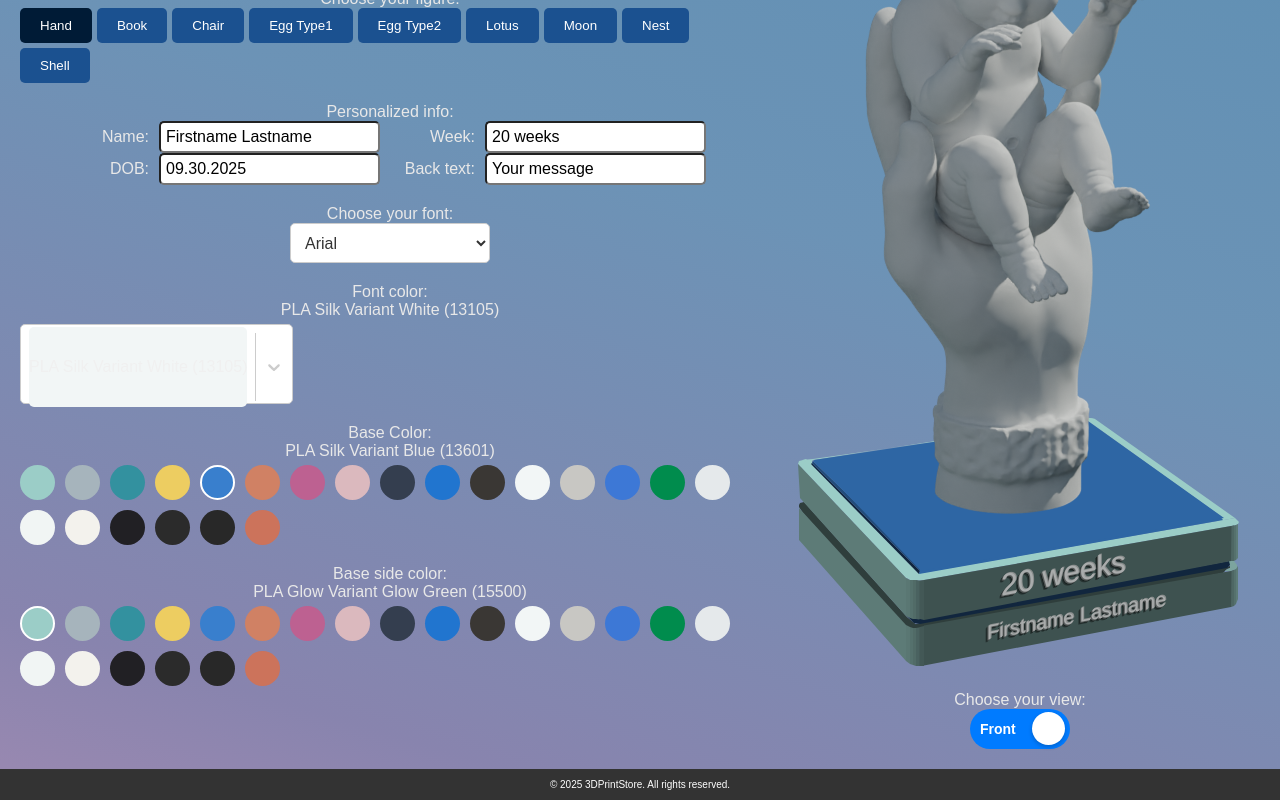
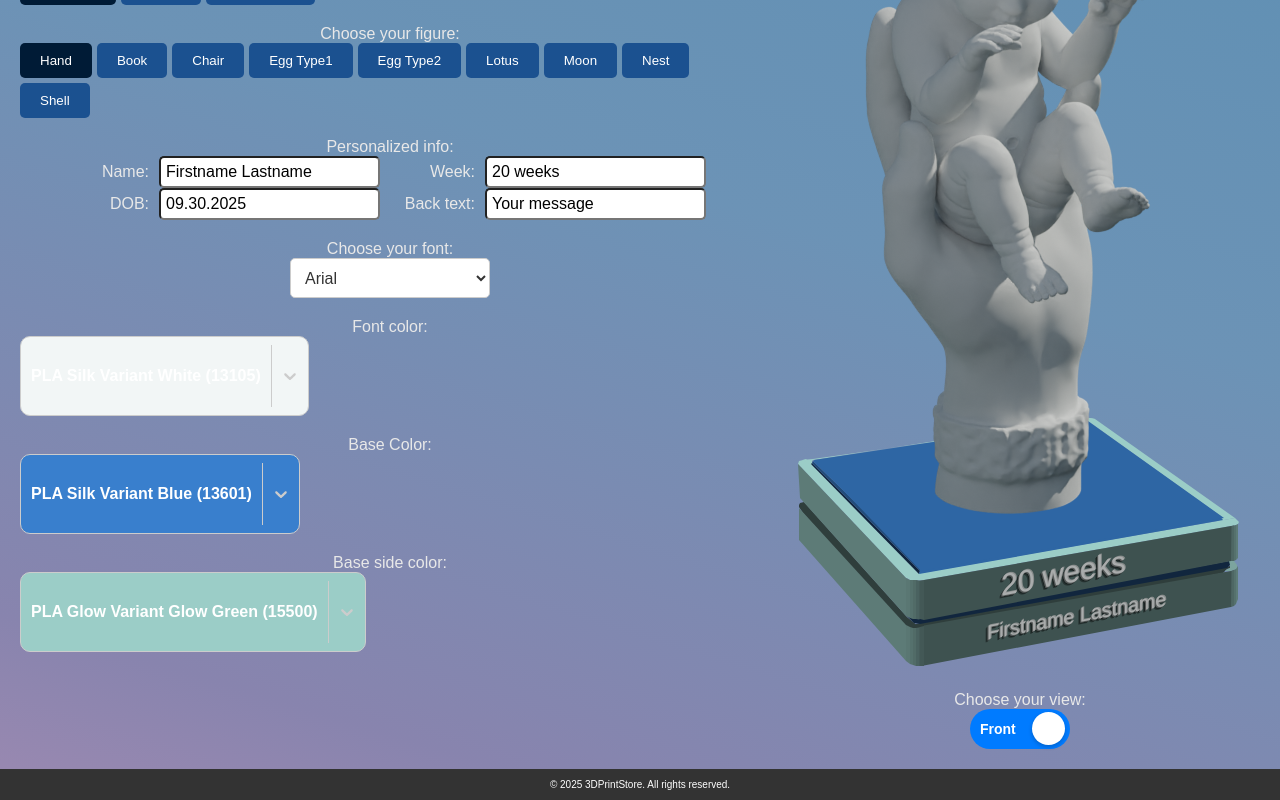
Before and after one commit to lucasliu2019/next_printstore, a Next.js app: page /baby3d in a window 1280 px wide. Shown: the part 353-1153 px from the top of the page. Built offline with nearby package versions, Linux system fonts and the light colour scheme.

Commit message:
update color selection

```diff
--- a/src/app/baby3d/page.tsx
+++ b/src/app/baby3d/page.tsx
@@ -354,9 +354,9 @@ export default function About() {
 
           <fieldset className={`${styles.fieldset} ${styles.fieldset_fontC}`}>
             <legend className={styles.fieldset_legend}>Font color:</legend>
-            <p className={styles.fieldset_display}>{colors[fontColor].name}</p>
-
-            {isSmallScreen ? (
+            {/* <p className={styles.fieldset_display}>{colors[fontColor].name}</p> */}
+
+            {isSmallScreen ? (/*  */
               // Render a dropdown selector for small screens
               <Select
                 options={colorOptions}
@@ -401,41 +401,37 @@ export default function About() {
               // Render buttons for larger screens
               <Select
                 options={colorOptions}
-                value={colorOptions[fontColor]}
+                value={colorOptions[fontColor]} // Display the selected color
                 onChange={(selectedOption) => {
                   if (selectedOption) {
-                    setFontColor(selectedOption.value);
+                    setFontColor(selectedOption.value); // Update the selected color
                   }
                 }}
                 menuPlacement="top" // Open the dropdown menu upward
                 isSearchable={false} // Disable typing in the dropdown
                 styles={{
+                  control: (provided) => ({
+                    ...provided,
+                    height: "80px", // Set the height of the dropdown
+                    width: "100%", // Set the width of the dropdown
+                    borderRadius: "10px", // Add rounded corners
+                    display: "flex",
+                    alignItems: "center", // Center align the content
+                    backgroundColor: colorOptions[fontColor].color, // Set the background color to the selected color
+                    color: "white", // Set the text color
+                    fontWeight: "bold", // Make the text bold
+                  }),
+                  singleValue: (provided) => ({
+                    ...provided,
+                    color: "white", // Set the text color for the selected value
+                  }),
                   option: (provided, state) => ({
                     ...provided,
-                    backgroundColor: state.data.color,
-                    color: "black",
+                    backgroundColor: state.data.color, // Set the background color for each option
+                    color: "black", // Set the text color
                     whiteSpace: "nowrap", // Prevent text wrapping
                     overflow: "hidden", // Hide overflowing content
                     textOverflow: "ellipsis", // Add ellipsis for overflowing text
-                  }),
-                  singleValue: (provided, state) => ({
-                    ...provided,
-                    display: "flex", // Use flexbox for alignment
-                    alignItems: "center", // Center align the content
-                    backgroundColor: state.data.color, // Set the background color
-                    color: "rgb(240, 240, 240)", // Set the text color
-                    borderRadius: "5px", // Add rounded corners
-                    height: "80px", /* Set the height */
-                    padding: "0px", // Remove padding for better alignment
-                    margin: "0px", // Remove margin for better alignment
-                  }),
-                  control: (provided) => ({
-                    ...provided,
-                    height: "80px", /* Set the height */
-                    width: "100%", // Set the width of the dropdown
-                    borderRadius: "5px",
-                    padding: "0px", // Remove padding for better alignment
-                    margin: "0px", // Remove margin for better alignment
                   }),
                   menu: (provided) => ({
                     ...provided,
@@ -469,7 +465,7 @@ export default function About() {
 
           <fieldset className={`${styles.fieldset} ${styles.fieldset_baseC}`}>
             <legend className={styles.fieldset_legend}>Base Color:</legend>
-            <p className={styles.fieldset_display}>{colors[baseColor].name}</p>
+            {/* <p className={styles.fieldset_display}>{colors[baseColor].name}</p> */}
 
             {isSmallScreen ? (
               // Render a dropdown selector for small screens
@@ -514,29 +510,70 @@ export default function About() {
               />
             ) : (
               // Render buttons for larger screens
-              <div className={styles.color_selection}>
-                {colors.map((color, index) => (
-                  <button
-                    key={index}
-                    type="button"
-                    className={styles.color_button}
-                    style={{
-                      backgroundColor: color.value,
-                      border: baseColor === index ? "2px solid white" : "none",
-                    }}
-                    onClick={() => {
-                      setBaseColor(index);
-                    }} // Update base_polygon color
-                    title={color.name} // Tooltip with the color name
-                  ></button>
-                ))}
-              </div>
+              <Select
+                options={colorOptions}
+                value={colorOptions[baseColor]} // Display the selected color
+                onChange={(selectedOption) => {
+                  if (selectedOption) {
+                    setBaseColor(selectedOption.value); // Update the selected color
+                  }
+                }}
+                menuPlacement="top" // Open the dropdown menu upward
+                isSearchable={false} // Disable typing in the dropdown
+                styles={{
+                  control: (provided) => ({
+                    ...provided,
+                    height: "80px", // Set the height of the dropdown
+                    width: "100%", // Set the width of the dropdown
+                    borderRadius: "10px", // Add rounded corners
+                    display: "flex",
+                    alignItems: "center", // Center align the content
+                    backgroundColor: colorOptions[baseColor].color, // Set the background color to the selected color
+                    color: "white", // Set the text color
+                    fontWeight: "bold", // Make the text bold
+                  }),
+                  singleValue: (provided) => ({
+                    ...provided,
+                    color: "white", // Set the text color for the selected value
+                  }),
+                  option: (provided, state) => ({
+                    ...provided,
+                    backgroundColor: state.data.color, // Set the background color for each option
+                    color: "black", // Set the text color
+                    whiteSpace: "nowrap", // Prevent text wrapping
+                    overflow: "hidden", // Hide overflowing content
+                    textOverflow: "ellipsis", // Add ellipsis for overflowing text
+                  }),
+                  menu: (provided) => ({
+                    ...provided,
+                    zIndex: 9999, // Ensure the dropdown menu is on top
+                    width: "100%", // Ensure the dropdown menu matches the control width
+                  }),
+                }}
+                />
+              // <div className={styles.color_selection}>
+              //   {colors.map((color, index) => (
+              //     <button
+              //       key={index}
+              //       type="button"
+              //       className={styles.color_button}
+              //       style={{
+              //         backgroundColor: color.value,
+              //         border: baseColor === index ? "2px solid white" : "none",
+              //       }}
+              //       onClick={() => {
+              //         setBaseColor(index);
+              //       }} // Update base_polygon color
+              //       title={color.name} // Tooltip with the color name
+              //     ></button>
+              //   ))}
+              // </div>
             )}
           </fieldset>
 
           <fieldset className={`${styles.fieldset} ${styles.fieldset_sideC}`}>
             <legend className={styles.fieldset_legend}>Base side color:</legend>
-            <p className={styles.fieldset_display}>{colors[sideColor].name}</p>
+            {/* <p className={styles.fieldset_display}>{colors[sideColor].name}</p> */}
 
             {isSmallScreen ? (
               // Render a dropdown selector for small screens
@@ -580,23 +617,66 @@ export default function About() {
                 }}
               />
             ) : (
-              <div className={styles.color_selection}>
-                {colors.map((color, index) => (
-                  <button
-                    key={index}
-                    type="button"
-                    className={styles.color_button}
-                    style={{
-                      backgroundColor: color.value,
-                      border: sideColor === index ? "2px solid white" : "none",
-                    }}
-                    onClick={() => {
-                      setSideColor(index);
-                    }} // Update base_polygon color
-                    title={color.name} // Tooltip with the color name
-                  ></button>
-                ))}
-              </div>
+
+              <Select
+                options={colorOptions}
+                value={colorOptions[sideColor]} // Display the selected color
+                onChange={(selectedOption) => {
+                  if (selectedOption) {
+                    setSideColor(selectedOption.value); // Update the selected color
+                  }
+                }}
+                menuPlacement="top" // Open the dropdown menu upward
+                isSearchable={false} // Disable typing in the dropdown
+                styles={{
+                  control: (provided) => ({
+                    ...provided,
+                    height: "80px", // Set the height of the dropdown
+                    width: "100%", // Set the width of the dropdown
+                    borderRadius: "10px", // Add rounded corners
+                    display: "flex",
+                    alignItems: "center", // Center align the content
+                    backgroundColor: colorOptions[sideColor].color, // Set the background color to the selected color
+                    color: "white", // Set the text color
+                    fontWeight: "bold", // Make the text bold
+                  }),
+                  singleValue: (provided) => ({
+                    ...provided,
+                    color: "white", // Set the text color for the selected value
+                  }),
+                  option: (provided, state) => ({
+                    ...provided,
+                    backgroundColor: state.data.color, // Set the background color for each option
+                    color: "black", // Set the text color
+                    whiteSpace: "nowrap", // Prevent text wrapping
+                    overflow: "hidden", // Hide overflowing content
+                    textOverflow: "ellipsis", // Add ellipsis for overflowing text
+                  }),
+                  menu: (provided) => ({
+                    ...provided,
+                    zIndex: 9999, // Ensure the dropdown menu is on top
+                    width: "100%", // Ensure the dropdown menu matches the control width
+                  }),
+                }}
+                />
+
+              // <div className={styles.color_selection}>
+              //   {colors.map((color, index) => (
+              //     <button
+              //       key={index}
+              //       type="button"
+              //       className={styles.color_button}
+              //       style={{
+              //         backgroundColor: color.value,
+              //         border: sideColor === index ? "2px solid white" : "none",
+              //       }}
+              //       onClick={() => {
+              //         setSideColor(index);
+              //       }} // Update base_polygon color
+              //       title={color.name} // Tooltip with the color name
+              //     ></button>
+              //   ))}
+              // </div>
             )}
           </fieldset>
 
```
